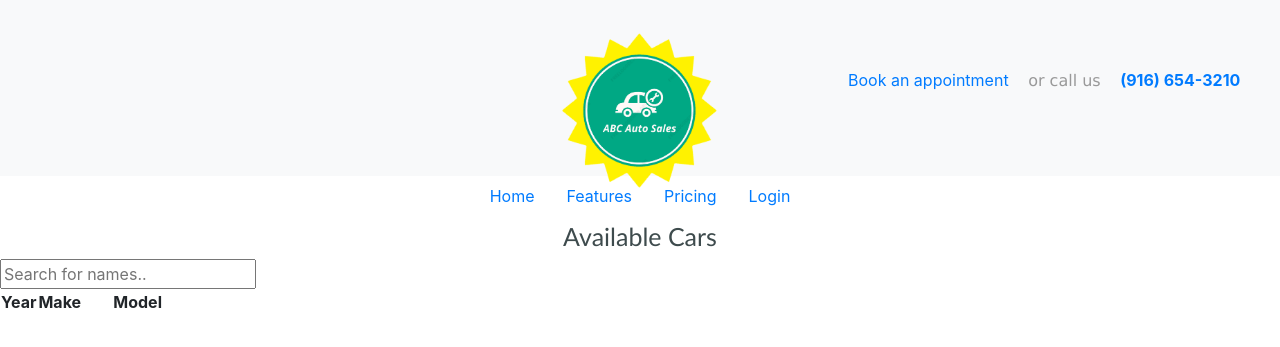
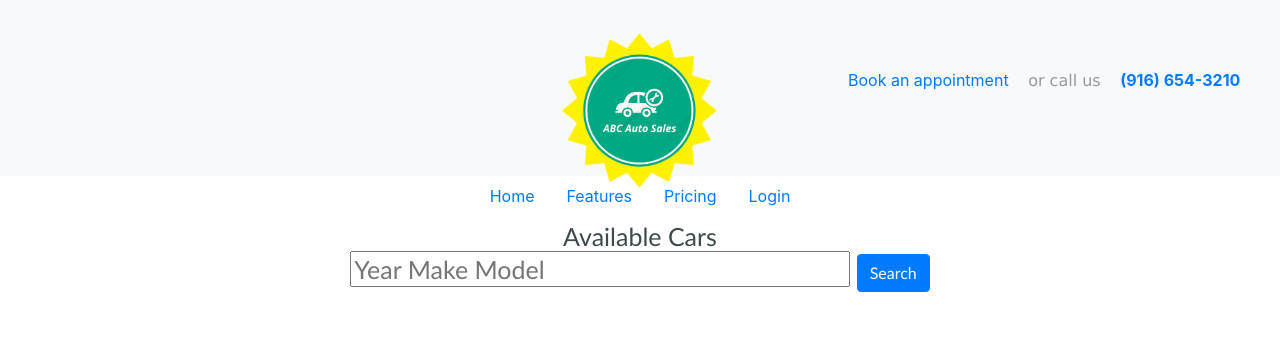
Before and after one commit to ThePoliceDepartment/ABC-Auto-Flaskapp, a Flask app: page /carLookup in a window 1280 px wide. Shown: the top 347 px of the page. Run offline with Flask 2, Linux system fonts and the light colour scheme; data that the repository does not hold is empty; some libraries are stand-ins or nearby versions.

Commit message:
updated car look up feautre page

```diff
--- a/server.py
+++ b/server.py
@@ -6,7 +6,7 @@ app = Flask(__name__)
 
 #-----------------database--------------
 
-app.config['SQLALCHEMY_DATABASE_URI'] = 'postgresql://postgres:*******@localhost/ABCAutoShop'
+app.config['SQLALCHEMY_DATABASE_URI'] = 'postgresql://postgres:root@localhost:5432/ABCAutoShop'
 db = SQLAlchemy(app)
 
 class User(db.Model):
@@ -28,12 +28,13 @@ class Vehicle(db.Model):
     year = db.Column(db.String(4), unique=False)
     make = db.Column(db.String(120), unique=False)
     model = db.Column(db.String(120), unique=False)
+    quantity = db.Column(db.Integer, unique=False)
 
-    def __init__(self, year, make, model):
+    def __init__(self, year, make, model, quantity):
         self.year = year
         self.make = make
         self.model = model
-
+        self.quantity = quantity
 
 
 #----------------Mapping-----------------
@@ -81,7 +82,7 @@ def getCars():
     x = 0
     while x < len(arrayVehicles):
 
-        data[x]= { 'year':arrayVehicles[x].year, 'make':arrayVehicles[x].make, 'model':arrayVehicles[x].model }
+        data[x]= { 'year':arrayVehicles[x].year, 'make':arrayVehicles[x].make, 'model':arrayVehicles[x].model, 'quantity':arrayVehicles[x].quantity }
         x += 1
 
     data = json.dumps(data)
--- a/static/js/carLookup.js
+++ /dev/null
@@ -1,21 +0,0 @@
-$(document).ready(function(){
-
-    $.ajax({
-        type : 'GET',
-        url : '/getCars'
-    })
-    .done(function(data){
-        if(data.error){
-            console.log(data.error)
-        }
-        else{
-            data = JSON.parse(data);
-            console.log(data[0]);
-            console.log(Object.keys(data).length);
-            for(i = 0; i < Object.keys(data).length; i++){
-                $('#myTable').append('<tr><td>'+data[i].year+'</td><td>'+data[i].make+'</td><td>'+data[i].model+'</td></tr>');
-            }
-        }
-    });
-
-});
--- a/templates/carLookup.html
+++ b/templates/carLookup.html
@@ -9,9 +9,11 @@
     <link rel="stylesheet" href="https://maxcdn.bootstrapcdn.com/bootstrap/4.0.0/css/bootstrap.min.css">
     <link rel="stylesheet" href="{{ url_for('static', filename='css/style.css')}}">
     <script src="https://ajax.googleapis.com/ajax/libs/jquery/3.4.1/jquery.min.js"></script>
-    <script src="{{ url_for('static', filename='js/carLookup.js')}}"></script>
+<!--
+   <script src="{{ url_for('static', filename='js/carShowAll.js')}}"></script>
+   -->
+   <script src="{{ url_for('static', filename='js/carShowAll.js')}}"></script>
 </style>
-
 
 </head>
 <body>
@@ -71,19 +73,15 @@
     </div>
  </header>
 <!-------------------------------------------------------------------------------------------------------------------->
-<h2>Available Cars</h2>
 
-<input type="text" id="myInput" onkeyup="myFunction()" placeholder="Search for names.." title="Type in a name">
+<h2>Available Cars
+    <div>
+        <input type="text" style="width: 500px" id="exampleCarInfo" placeholder="Year Make Model">
+	    <button type="submit" id="carSearchBtn" class="btn btn-primary">Search</button>
+    </div>
+</h2>
 
-<table id="myTable">
-  <tr class="header">
-    <th style="width:20%;">Year</th>
-    <th style="width:40%;">Make</th>
-    <th style="width:40%;">Model</th>
-  </tr>
-
-
-</table>
+<center><p class="results"></p></center>
 
 </body>
 </html>
```
Also changed, not shown: static/js/carShowAll.js (added, +40 -0 lines).
